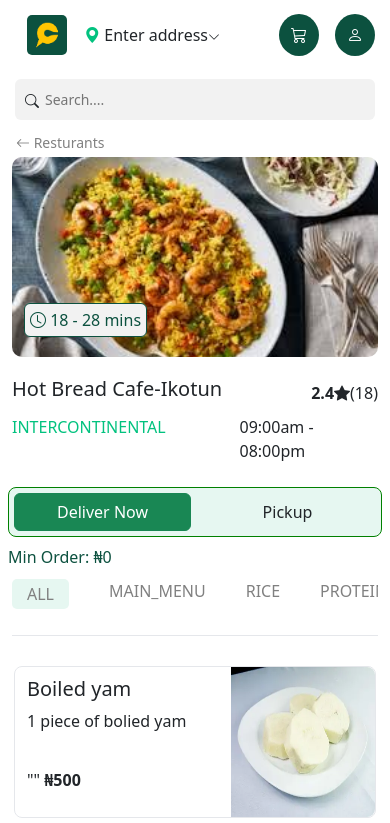
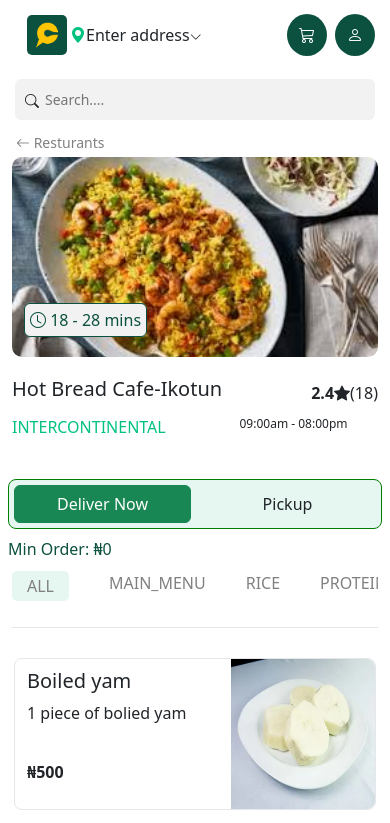
Before and after one commit to kingsleyvictor/Chowdeck_main, a plain HTML site: page index.html in a window 390 px wide. Shown: the top 823 px of the page. Drawn offline with nearby package versions, Linux system fonts and the light colour scheme.

Commit message:
modified index.html and styles.css

```diff
--- a/css/Styles.css
+++ b/css/Styles.css
@@ -695,3 +695,18 @@ footer .con{
 .foot{
     padding: 20px 0px;
 }
+@media(max-width:575px) {
+    .small{
+        font-size: 12px;
+    }
+    .hero_image{
+        /* margin-top: 20px; */
+    }
+    .logo{
+        display: flex;
+    }
+    .logo button{
+        padding: 2px;
+
+    }
+}
--- a/index.html
+++ b/index.html
@@ -17,7 +17,7 @@
                         <img src="/images/chowdeck2.png" alt="">
                         <!-- Button trigger modal -->
                         <button type="button" class="btn" data-bs-toggle="modal" data-bs-target="#exampleModal">
-                            <i class="bi bi-geo-alt-fill"></i> Enter address<i class="bi bi-chevron-down"></i>
+                            <i class="bi bi-geo-alt-fill"></i>Enter address<i class="bi bi-chevron-down"></i>
                         </button>
 
                         <!-- Modal -->
@@ -45,7 +45,7 @@
                         </span>
                     <input type="search" placeholder="Search...." class="chowdeck-search col-12 col-lg-12 order-3 mt-4 mt-lg-0 ">
                     </div>
-                    <div class="chowdeck-icons col-4 col-lg-2 text-end order-lg-3 gap-3 gap-lg-3">
+                    <div class="chowdeck-icons col-4 col-lg-2 text-end order-lg-3 gap-2 gap-lg-3">
                         <a href=""><i class="bi bi-cart3"></i></a>
                         <a href=""><i class="bi bi-person"></i></a>
                     </div>
@@ -72,7 +72,7 @@
                                 <b>2.4 </b> <i class="bi bi-star-fill"></i> (18)
                             </span>
                             <p class="col-7 col-lg-12 first-p order-3 mt-lg-2 px-lg-2">INTERCONTINENTAL</p>
-                            <p class="col-5 col-lg-12 order-4">09:00am - 08:00pm</p>
+                            <p class="col-5 col-lg-12 order-4 small">09:00am - 08:00pm</p>
                             <div class="p-2 p-lg-0 px-2 px-lg-2 col-12 col-lg-4 order-5 order-lg-2 ">
                                 <div class="order-button">
                                     <div class="btn-toolbar" role="toolbar" aria-label="Toolbar with button groups">
@@ -107,7 +107,7 @@
                                     <div class="col-12 food-item ">
                                         <div class="main-fooditem">
                                             <h5>Boiled yam</h5>
-                                            <p>1 piece of bolied yam</p>""
+                                            <p>1 piece of bolied yam</p>
                                             <b>₦500</b>
                                         </div>
                                         <img src="./images/boiled yam.webp" alt="yam">
```
